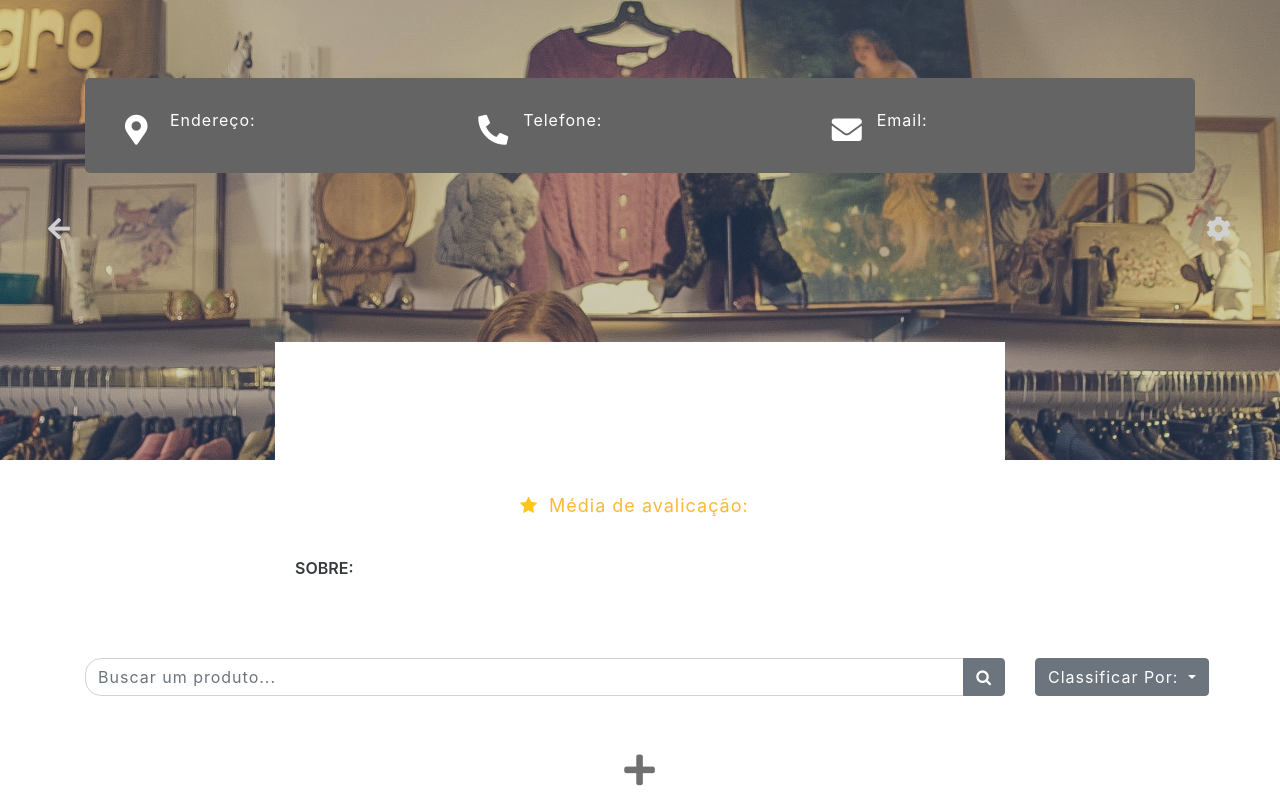
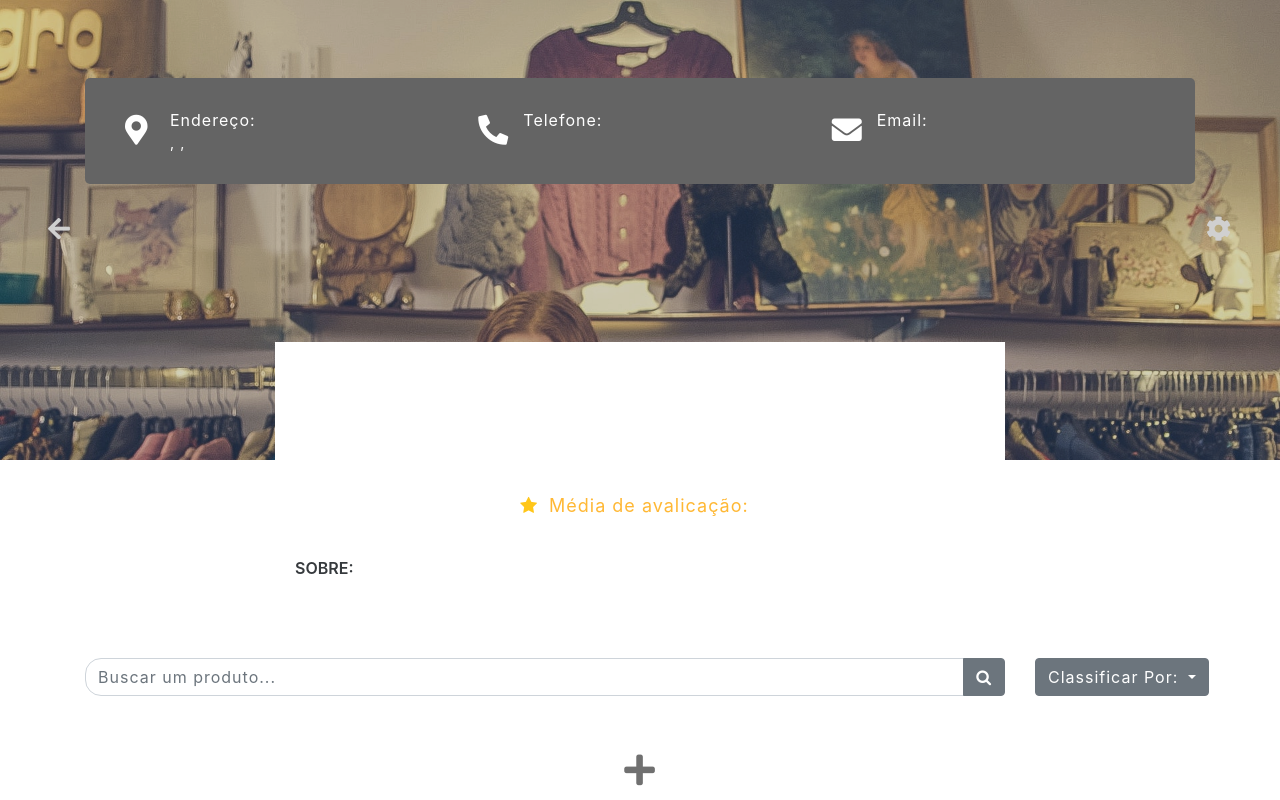
Before and after one commit to GuilhermeTavares21/clo_tcc, a plain HTML site: page tcc/pages/brecho-profile.html in a window 1280 px wide. Shown: the top 800 px of the page. Drawn offline with nearby package versions, Linux system fonts and the light colour scheme; no server answers.

Commit message:
Ajuste no brecho

```diff
--- a/tcc/pages/brecho-profile.html
+++ b/tcc/pages/brecho-profile.html
@@ -48,9 +48,8 @@
 								<i class="icon fas fa-map-marker-alt"></i>
 								<div class="right-area">
 									<h5>Endereço:</h5>
-									<h6 id="rua"></h6>
-									<!-- <h6><span id="rua"></span>, <span id="numero"></span>, <span
-											id="complemento"></span></h6> -->
+									<h6><span id="rua"></span>, <span id="numero"></span>, <span
+											id="complemento"></span></h6>
 								</div>
 							</div>
 						</div>
@@ -77,8 +76,8 @@
 					</div>
 				</div>
 			</div>
+		</header>
 	</div>
-	</header>
 	<!-- fim das infos  -->
 
 	<!-- perfil  -->
@@ -86,7 +85,7 @@
 		<div class="container-fluid">
 			<div class="row px-5">
 				<a class="btn02 mt-3" href="../index.html"><i class="fas fa-arrow-left"></i></a>
-				<a class="btn01 ml-auto mt-3" href="../pages/edit-profile.html"><i class="fas  fa-cog"></i></a>
+				<a class="btn01 ml-auto mt-3" href="../pages/edit-brecho.html"><i class="fas  fa-cog"></i></a>
 			</div>
 		</div>
 		<div class="container">
```
Also changed, not shown: tcc/pages/user-profile.html (+1 -1 lines), 1 other file.
